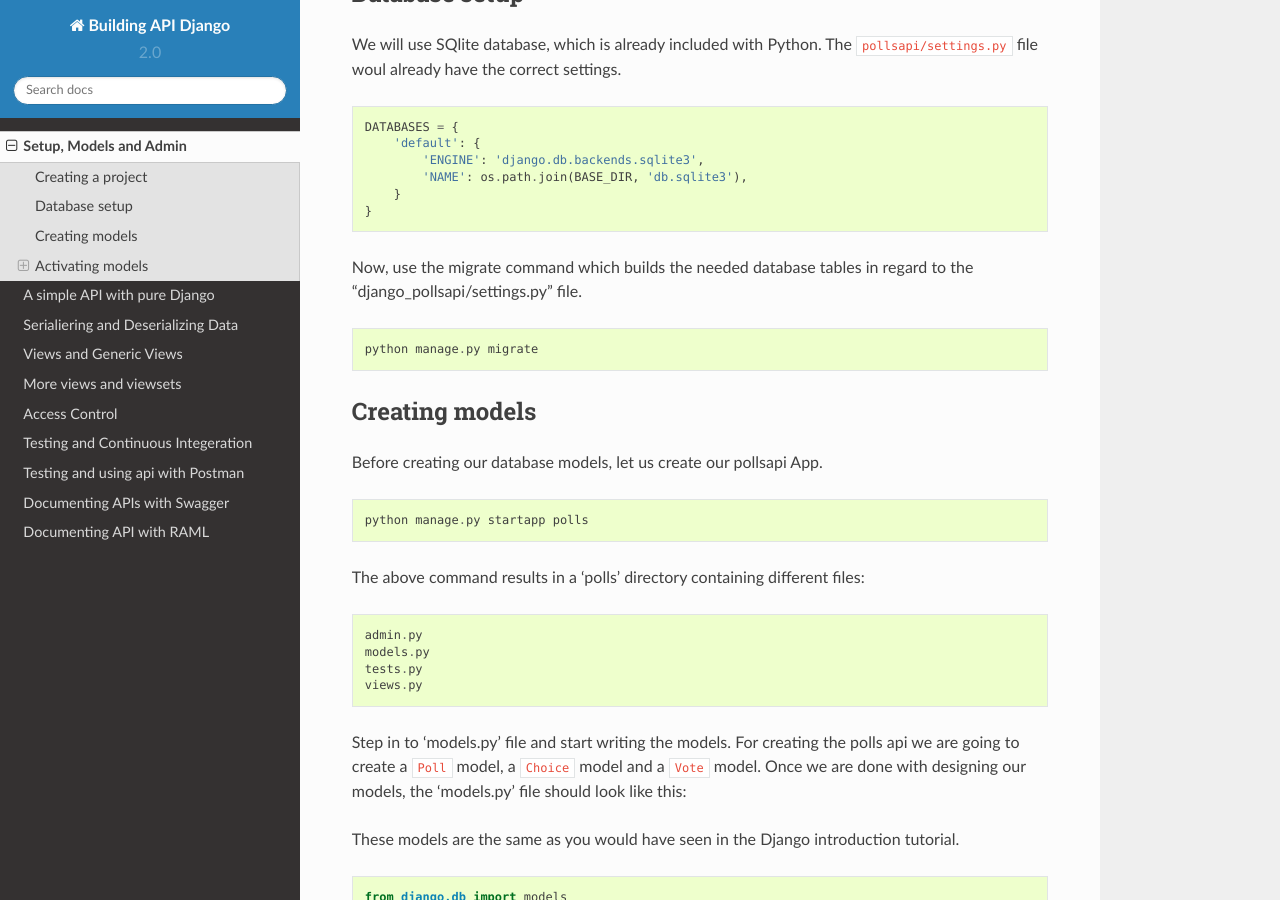
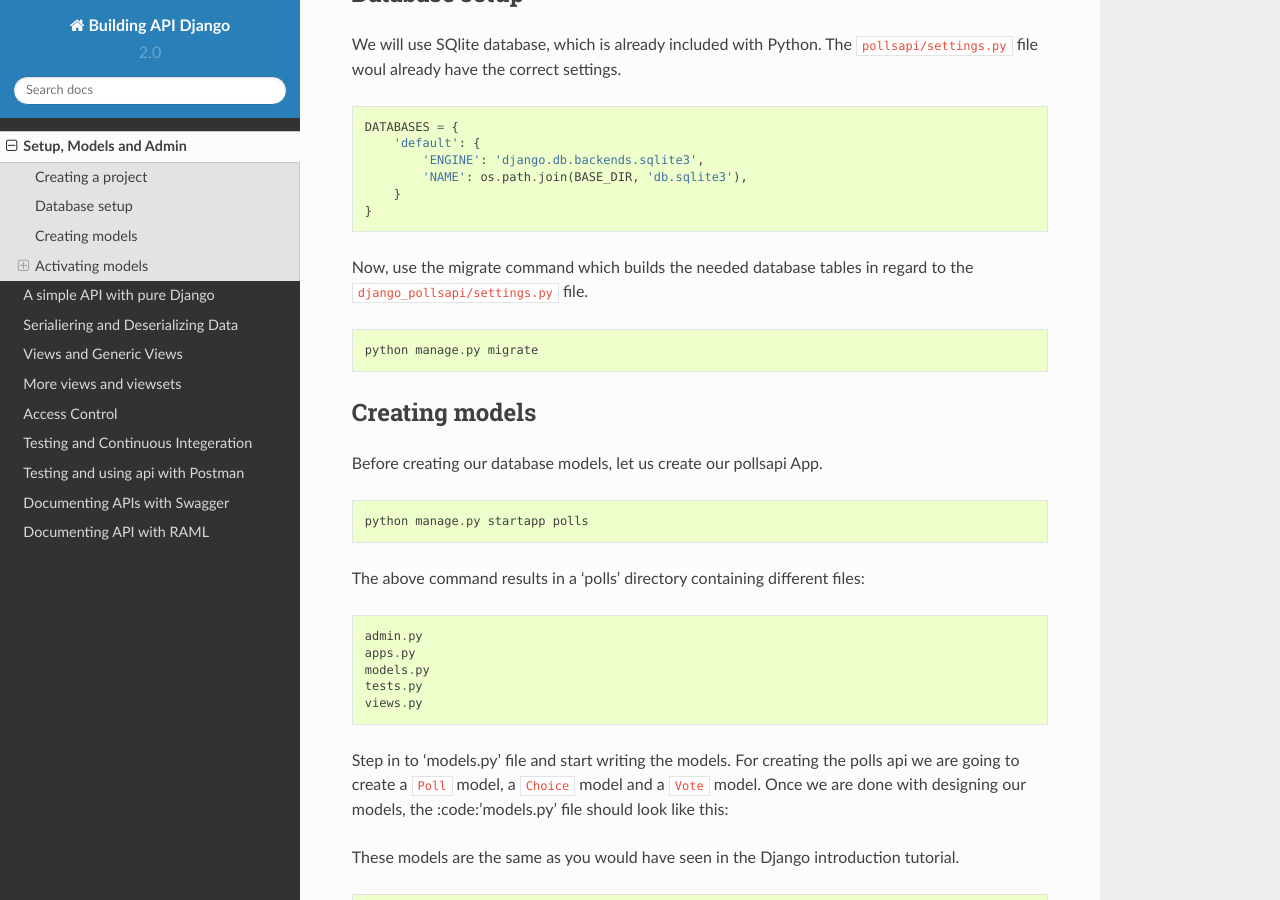
Before and after one commit to agiliq/building-api-django, a Sphinx documentation site: the page built from docs/setup-models-admin.rst, in a window 1280 px wide and 900 px high, scrolled down 838 px. Built offline with Sphinx 7.4.7 and the Read the Docs theme 2.0.0, drawn with Linux system fonts in a browser that asks for light colours; some of the changed text lies outside the part shown.

Commit message:
review first chapter

```diff
--- a/docs/setup-models-admin.rst
+++ b/docs/setup-models-admin.rst
@@ -44,7 +44,7 @@
         }
     }
 
-Now, use the migrate command which builds the needed database tables in regard to the "django_pollsapi/settings.py" file.
+Now, use the migrate command which builds the needed database tables in regard to the :code:`django_pollsapi/settings.py` file.
 
 .. code-block:: python
 
@@ -63,11 +63,12 @@
 The above command results in a 'polls' directory containing different files::
 
     admin.py
+    apps.py
     models.py
     tests.py
     views.py
 
-Step in to 'models.py' file and start writing the models. For creating the polls api we are going to create a :code:`Poll` model, a :code:`Choice` model and a :code:`Vote` model. Once we are done with designing our models, the 'models.py' file should look like this:
+Step in to 'models.py' file and start writing the models. For creating the polls api we are going to create a :code:`Poll` model, a :code:`Choice` model and a :code:`Vote` model. Once we are done with designing our models, the :code:'models.py' file should look like this:
 
 These models are the same as you would have seen in the Django introduction tutorial.
 
@@ -122,8 +123,11 @@
 
 .. code-block:: python
 
-    python manage.py makemigrations polls
-    python manage.py migrate
+    $ python manage.py makemigrations polls
+
+    $ python manage.py migrate
+
+
 
 Create an empty :code:`urls.py` in your :code:`polls` app.
 
@@ -141,6 +145,13 @@
     urlpatterns = [
         url(r'^', include('polls.urls')),
     ]
+
+Now you can runserver ::
+
+    $ python manage.py runserver
+
+
+Goto any browser of your choice and hit the url :code:`http://127.0.0.1:8000`
 
 And we are in business, with a Django *Congratulations* page greeting us. (Though we haven't added any API endpoints yet.)
 
```
